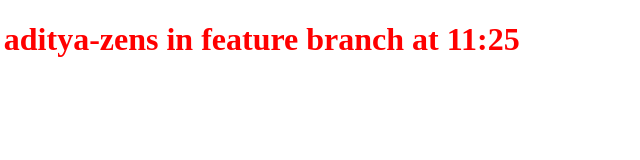
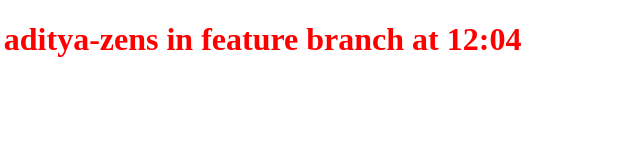
Before and after one commit to Aditya-711/test-repo, a website: page index.html in a window 1280 px wide. Shown: the full height of the page, 528-1168 px from the left. Drawn offline with Linux system fonts and the light colour scheme.

Commit message:
Update index.html

```diff
--- a/index.html
+++ b/index.html
@@ -6,7 +6,7 @@
 </head>
 <body>
 
-  <h1>Hello from GitHub Actions! edit form aditya-zens in feature branch at 11:25</h1>
+  <h1>Hello from GitHub Actions! edit form aditya-zens in feature branch at 12:04</h1>
 
 </body>
 </html>
```
